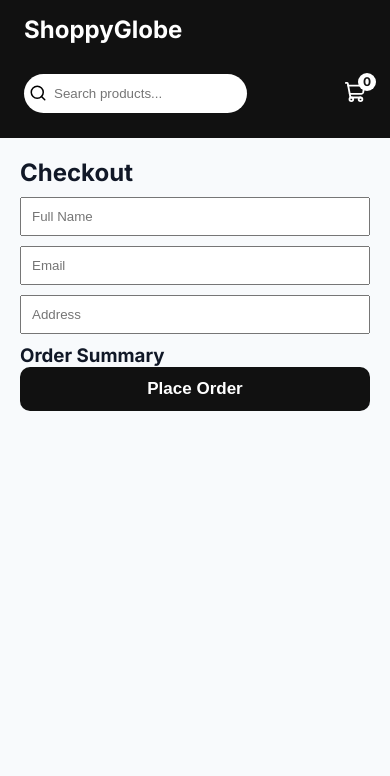
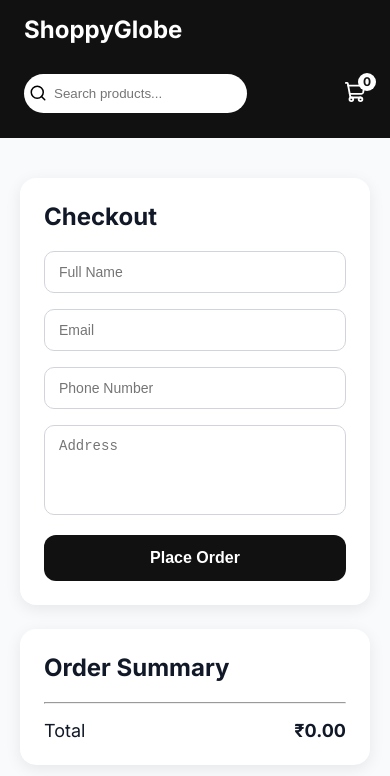
Before and after one commit to Roshu-git/ShoppyGlobe, a React (Vite) app: page /checkout in a window 390 px wide. Shown: the top 776 px of the page. Built offline with nearby package versions, Linux system fonts and the light colour scheme.

Commit message:
checkout page design done

```diff
--- a/src/component/ProductList.jsx
+++ b/src/component/ProductList.jsx
@@ -7,7 +7,38 @@ export default function ProductList() {
   if (loading) return <p>Loading...</p>;
   if (error) return <p>Error: {error}</p>;
 
+  return (import { useSelector } from 'react-redux';
+import useProducts from '../hooks/useProduct';
+import ProductItem from './ProductItem';
+
+export default function ProductList() {
+  const { products, loading, error } = useProducts();
+
+  // Get search text from Redux
+  const search = useSelector(state => state.cart.searchTerm);
+
+  // Filter products
+  const filteredProducts = products.filter(product =>
+    product.title.toLowerCase().includes(search.toLowerCase())
+  );
+
+  if (loading) return <p>Loading...</p>;
+  if (error) return <p>Error: {error}</p>;
+
   return (
+    <div
+      style={{
+        display: 'grid',
+        gridTemplateColumns: 'repeat(auto-fit, minmax(220px, 1fr))',
+        gap: '20px',
+      }}
+    >
+      {filteredProducts.map((product) => (
+        <ProductItem key={product.id} product={product} />
+      ))}
+    </div>
+  );
+}
     <div
       style={{
         display: 'grid',
--- a/src/index.css
+++ b/src/index.css
@@ -375,3 +375,100 @@ button{
     max-width: 300px;
 } */
 /* cart-table css end */
+/* checkout-page css start */
+.checkout-container{
+  display:grid;
+  grid-template-columns:2fr 1fr;
+  gap:24px;
+  margin-top:20px;
+}
+
+.checkout-form,
+.checkout-summary{
+  background:#fff;
+  padding:24px;
+  border-radius:16px;
+  box-shadow:0 4px 16px rgba(0,0,0,0.08);
+}
+
+.checkout-form h2,
+.checkout-summary h3{
+  margin-top:0;
+  margin-bottom:20px;
+  font-size:24px;
+  font-weight:700;
+}
+
+.form-control{
+  width:100%;
+  padding:12px 14px;
+  margin-bottom:16px;
+  border:1px solid #d1d5db;
+  border-radius:10px;
+  font-size:14px;
+  outline:none;
+  max-width: 100%;
+}
+
+.form-control:focus{
+  border-color:#111;
+  box-shadow:0 0 0 3px rgba(17,17,17,0.08);
+}
+
+.address-box{
+  resize:none;
+}
+
+.check-button{
+  width:100%;
+  padding:14px;
+  border:none;
+  border-radius:12px;
+  background:#111;
+  color:#fff;
+  font-size:16px;
+  font-weight:700;
+  cursor:pointer;
+  transition:background .2s;
+}
+
+.check-button:hover{
+  background:#333;
+}
+
+.summary-item{
+  display:flex;
+  justify-content:space-between;
+  align-items:flex-start;
+  gap:12px;
+  padding:12px 0;
+  border-bottom:1px solid #eee;
+}
+
+.summary-title{
+  margin:0 0 4px;
+  font-weight:600;
+  white-space:nowrap;
+  overflow:hidden;
+  text-overflow:ellipsis;
+  max-width:180px;
+}
+
+.summary-total{
+  display:flex;
+  justify-content:space-between;
+  align-items:center;
+  font-size:18px;
+  margin-top:16px;
+}
+
+@media (max-width:768px){
+  .checkout-container{
+    grid-template-columns:1fr;
+  }
+
+  .summary-title{
+    max-width:100%;
+  }
+}
+/* checkout-page css end */
--- a/src/pages/Checkout.jsx
+++ b/src/pages/Checkout.jsx
@@ -6,6 +6,11 @@ export default function Checkout() {
   const items = useSelector(state => state.cart.items);
   const dispatch = useDispatch();
   const navigate = useNavigate();
+
+  const grandTotal = items.reduce(
+    (sum, item) => sum + item.price * item.quantity,
+    0
+  );
 
   const placeOrder = () => {
     alert('Order placed');
@@ -16,22 +21,66 @@ export default function Checkout() {
   };
 
   return (
-    <div>
-      <h2>Checkout</h2>
+    <div className="checkout-container">
+      {/* Left Side - Form */}
+      <div className="checkout-form">
+        <h2>Checkout</h2>
 
-      <input placeholder="Full Name" className='form-control' />
-      <input placeholder="Email" className='form-control' />
-      <input placeholder="Address" className='form-control' />
+        <input
+          placeholder="Full Name"
+          className="form-control"
+        />
 
-      <h3>Order Summary</h3>
+        <input
+          placeholder="Email"
+          className="form-control"
+        />
 
-      {items.map(i => (
-        <p key={i.id}>
-          {i.title} × {i.quantity}
-        </p>
-      ))}
+        <input
+          placeholder="Phone Number"
+          className="form-control"
+        />
 
-      <button onClick={placeOrder} className='check-button'>Place Order</button>
+        <textarea
+          placeholder="Address"
+          className="form-control address-box"
+          rows="4"
+        ></textarea>
+
+        <button
+          onClick={placeOrder}
+          className="check-button"
+        >
+          Place Order
+        </button>
+      </div>
+
+      {/* Right Side - Order Summary */}
+      <div className="checkout-summary">
+        <h3>Order Summary</h3>
+
+        {items.map(i => (
+          <div key={i.id} className="summary-item">
+            <div>
+              <p className="summary-title" title={i.title}>
+                {i.title}
+              </p>
+              <small>Qty: {i.quantity}</small>
+            </div>
+
+            <strong>
+              ₹{(i.price * i.quantity).toFixed(2)}
+            </strong>
+          </div>
+        ))}
+
+        <hr />
+
+        <div className="summary-total">
+          <span>Total</span>
+          <strong>₹{grandTotal.toFixed(2)}</strong>
+        </div>
+      </div>
     </div>
   );
 }
```
